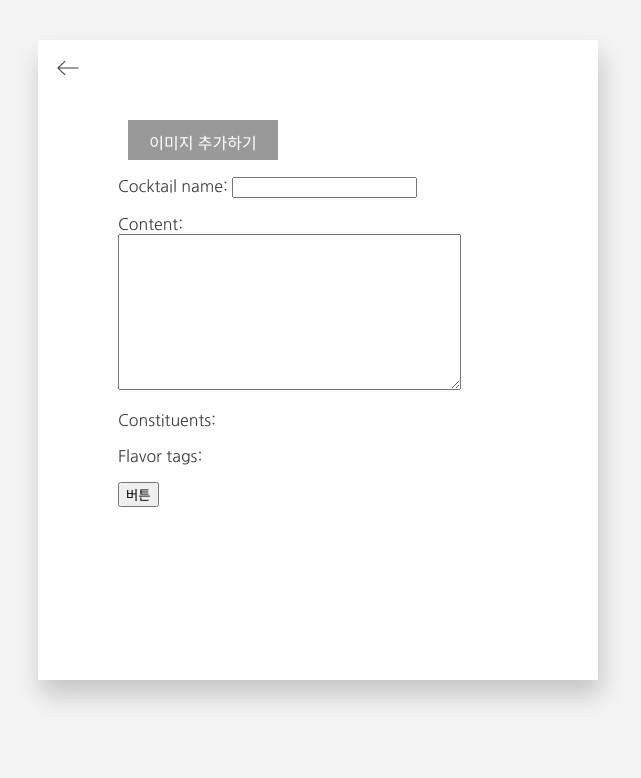
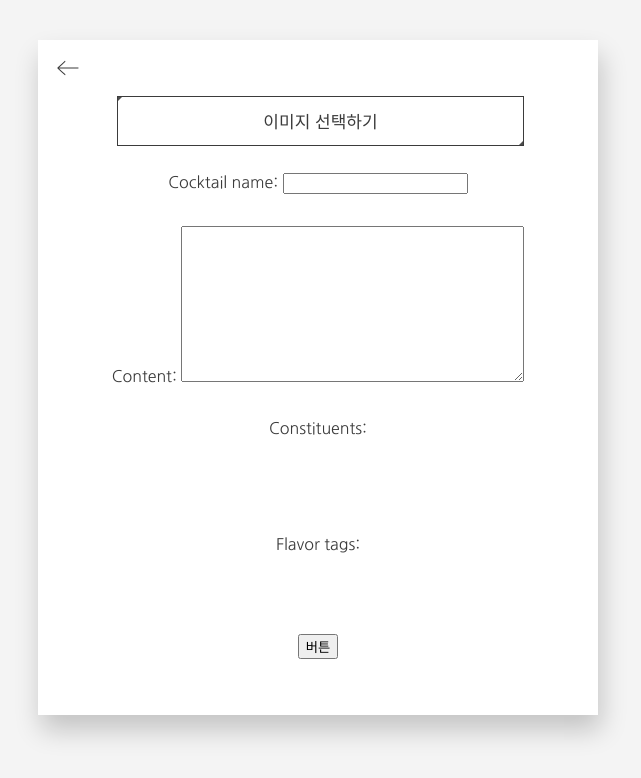
Before and after one commit to clomia/Aribi, a Django app: page /postings/create in a window 1280 px wide. Shown: the top 778 px of the page, without its empty margins (322-963 px from the left). Run offline with Django 3.2, Linux system fonts and the light colour scheme; data that the repository does not hold is empty.

Commit message:
FrontEnd 이미지 선택 Section 완성

```diff
--- a/static/css/page/posting-create/core.css
+++ b/static/css/page/posting-create/core.css
@@ -8,17 +8,22 @@ body{
 
 .box{
     width: 70vmin;
-    height: 80vmin;
     margin-top: 40px;
     display: flex;
     flex-direction: column;
     align-items: center;
     /* border-radius: 20vmin; */
-    padding: 10vmin;
+    padding: 7vmin;
     box-shadow: inset 3px -15px 25px rgba(255, 255, 255, 0.8), 3px 15px 25px rgba(0, 0, 0, 0.2);
     color: #3b3b3b;
     background-color: white;
     position: relative;
+}
+
+.box form{
+    display: flex;
+    flex-direction: column;
+    align-items: center;
 }
 
 .box__go-to-back{
--- a/static/css/page/posting-create/file-input.css
+++ b/static/css/page/posting-create/file-input.css
@@ -1,25 +1,51 @@
+.img-box-wrap{
+    width: 100%;
+    display: flex;
+    justify-content: center;
+}
+
 .img-box{
     display: flex;
     flex-wrap: wrap;
+    width: 100%;
+    align-content: center;
+    justify-content: center;
 }
 
-.img-box__add-btn {
-    display: inline-block;
-    padding: 10px 20px;
-    color: #fff;
-    vertical-align: middle;
-    background-color: #999999;
-    cursor: pointer;
-    height: 40px;
-    width: 150px;
-    margin-left: 10px;
-    text-align: center;
+.img-box__mixin{
+    width: 130px;
+    height: 160px;
+    display: flex;
+    flex-direction: column;
+    align-items: center;
+    justify-content: start;
+    margin-bottom: 10px;
 }
 
-.img-box__mixin__delete-btn{
-    width: 40px;
-    height: 40px;
-    background-color: violet;
+.img-box__mixin__delete-btn,
+.img-box__add-btn{
+    width: 120px;
+    height: 35px;
+    text-align: center;
+    margin-top: 5px;
+    border: 1px solid #3b3b3b;
+    fill: #3b3b3b;
+    opacity: 0.7;
+    display: flex;
+    align-items: center;
+    justify-content: center;
+}
+
+.img-box__add-btn{
+    margin-left: 5px;
+    margin-top: 0;
+    color: #3b3b3b;
+    opacity: 1;
+}
+
+.img-box__mixin__delete-btn:hover,
+.img-box__add-btn:hover {
+    cursor: pointer;
 }
 
 .img-box__mixin__img{
@@ -29,3 +55,9 @@
     object-fit: cover;
     overflow: hidden;
 }
+
+.sexy-btn{
+    width: 100%;
+    height: 50px;
+    font-size: 17px;
+}
--- a/static/css/posting-create-page.css
+++ b/static/css/posting-create-page.css
@@ -1,2 +1,3 @@
 @import "base.css";
+@import "partials/sexy-btn/core.css";
 @import "page/posting-create/core.css";
--- a/static/js/posting-create/1-img-input.js
+++ b/static/js/posting-create/1-img-input.js
@@ -1,3 +1,37 @@
+//svg위치: templates/svg/eraser_icon.html
+const eraserIconSvg = `
+<svg version="1.1" id="Layer_1" xmlns="http://www.w3.org/2000/svg" xmlns:xlink="http://www.w3.org/1999/xlink" x="0px"
+    y="0px" width="25px" height="25px" viewBox="0 0 600 600" xml:space="preserve">
+    <path d="M381.327,513.584c1.335,0,2.67,0.001,4.005,0
+	c63.344-0.028,126.687-0.061,190.03-0.071c2.252,0,4.504,0.276,6.758,0.345c7.356,0.225,13.859,10.212,12.7,16.691
+	c-0.49,2.75,0.214,5.084,0.037,7.526c-0.158,2.231-1.546,4.631-3.008,6.467c-3.919,4.925-9.525,7.11-15.557,7.168
+	c-31.334,0.291-62.671,0.364-94.007,0.416c-36.627,0.059-73.254,0.018-109.88,0.018s-73.254,0.001-109.88-0.004
+	c-28.348-0.006-56.696-0.042-85.044-0.022c-11.063,0.006-21.971-0.702-31.989-6.099c-1.089-0.587-2.131-1.284-3.12-2.03
+	c-17.749-13.412-32.659-29.851-48.348-45.45c-22.047-21.924-43.97-43.971-65.974-65.936c-1.496-1.493-3.133-2.893-4.876-4.081
+	c-4.568-3.122-7.199-7.75-9.993-12.292c-7.639-12.414-9.319-26.085-7.421-40.091c1.277-9.423,4.871-18.264,11.814-25.288
+	c30.984-31.345,61.907-62.747,92.967-94.017c22.275-22.425,44.754-44.648,67.103-67.001
+	c39.376-39.382,78.719-78.796,118.082-118.192c4.965-4.969,9.581-10.381,15.036-14.742c8.951-7.157,17.002-15.718,29.003-18.4
+	c14.459-3.231,28.019-1.49,41.274,4.969c7.924,3.86,13.351,10.471,19.332,16.415c40.928,40.67,81.718,81.476,122.514,122.276
+	c15.865,15.867,31.67,31.797,47.425,47.772c4.937,5.006,10.541,9.693,14.168,15.559c3.723,6.018,6.72,13.127,7.633,20.073
+	c1.091,8.289,0.588,17.095-0.991,25.338c-1.647,8.61-5.556,16.851-11.893,23.269c-10.371,10.505-21.208,20.546-31.652,30.978
+	c-54.808,54.743-109.556,109.546-164.314,164.341c-0.912,0.914-1.674,1.98-2.506,2.977
+	C380.945,512.839,381.137,513.21,381.327,513.584z M353.085,75.309c-1.759,0.534-4.686,0.815-6.882,2.233
+	c-3.296,2.129-6.258,4.875-9.053,7.667c-40.886,40.831-81.721,81.711-122.564,122.583c-4.866,4.87-4.893,6.604-0.029,11.467
+	c65.073,65.066,130.153,130.126,195.242,195.174c6.242,6.239,7.335,6.185,13.65-0.13c38.671-38.661,77.351-77.313,115.993-115.998
+	c4.231-4.237,8.535-8.448,12.317-13.07c5.622-6.87,2.703-20.655-4.918-25.291c-1.899-1.155-3.718-2.553-5.288-4.123
+	c-46.03-45.979-92.027-91.992-138.025-138.006c-12.051-12.055-24.336-23.89-35.986-36.319
+	C363.595,77.284,359.255,75.936,353.085,75.309z M42.846,385.376c0.331,1.705,0.597,3.425,1.006,5.11
+	c1.379,5.687,6.183,9.017,9.86,12.744c31.348,31.786,63.05,63.224,94.631,94.781c1.683,1.682,3.044,3.724,4.87,5.212
+	c3.849,3.135,7.541,6.896,11.987,8.734c4.073,1.682,9.053,1.557,13.635,1.566c38.376,0.085,76.752-0.009,115.128,0.02
+	c8.48,0.007,16.96,0.423,25.44,0.351c2.24-0.02,4.952-0.562,6.607-1.901c3.336-2.701,6.039-6.17,9.1-9.227
+	c16.23-16.214,32.495-32.396,48.742-48.595c4.266-4.254,4.268-6.328-0.046-10.676c-5.476-5.519-10.993-10.996-16.49-16.493
+	c-37.068-37.061-74.137-74.124-111.206-111.186c-23.412-23.408-46.819-46.818-70.241-70.217c-3.348-3.344-5.679-3.392-8.921-0.154
+	c-32.72,32.686-65.396,65.413-98.158,98.056c-9.403,9.371-18.822,18.748-28.678,27.63C45.665,375.14,43.055,379.413,42.846,385.376z
+	" />
+</svg>
+`
+
+
 const imgBox = document.querySelector(".img-box"),
     addImgBtn = document.querySelector(".img-box__add-btn");
 const imageMaxCount = 10;
@@ -7,12 +41,10 @@ function addImgBtnManage(add = true) {
     const imageMixin = document.querySelectorAll(".img-box__mixin");
     const usedElements = new Array();
     for (let ele of imageMixin) {
-        console.log(ele);
         if (!ele.classList.contains("none")) {
             usedElements.push(ele);
         }
     }
-    console.log(usedElements.length)
     let imageCount = usedElements.length;
     if (add) {
         imageCount += 1
@@ -43,18 +75,22 @@ function makeImgInputMixin(count) {
 
     image.classList.add("img-box__mixin__img");
     image.classList.add("none");
-    image.width = "120px";
-    image.height = "120px"
+    image.width = 120;
+    image.height = 120;
 
     input.onchange = event => {
         const [file] = input.files
         if (file) {
             addImgBtnManage();
             //----------------------------------
+            addImgBtn.classList.remove('sexy-btn');
+            addImgBtn.innerHTML = "이미지 추가하기";
+
             imgBoxMixin.classList.remove("none");
             image.classList.remove("none");
             image.src = URL.createObjectURL(file);
             deleteBtn = document.createElement("div");
+            deleteBtn.innerHTML = eraserIconSvg;
             deleteBtn.classList.add("img-box__mixin__delete-btn");
             deleteBtn.addEventListener("click", function (event) {
                 imgBoxMixin.remove();
@@ -78,3 +114,24 @@ addImgBtn.addEventListener("click", function (event) {
 
     imageCounter += 1;
 })
+
+
+let observer = new MutationObserver((mutations) => {
+    const imageMixin = document.querySelectorAll(".img-box__mixin");
+    const usedElements = new Array();
+    for (let ele of imageMixin) {
+        if (!ele.classList.contains("none")) {
+            usedElements.push(ele);
+        }
+    }
+    let imageCount = usedElements.length;
+    if (!imageCount) {
+        addImgBtn.classList.add('sexy-btn');
+        addImgBtn.innerHTML = "이미지 선택하기";
+    } else {
+        addImgBtn.classList.remove('sexy-btn');
+        addImgBtn.innerHTML = "이미지 추가하기";
+    }
+})
+
+observer.observe(imgBox, { childList: true });
--- a/templates/page/posting-create/main.html
+++ b/templates/page/posting-create/main.html
@@ -15,8 +15,10 @@
         </div>
         <form method="POST" action="{% url 'postings:create' %}" enctype="multipart/form-data">
             {% csrf_token %}
-            <div class="img-box">
-                <div class="img-box__add-btn">이미지 추가하기</div>
+            <div class="img-box-wrap">
+                <div class="img-box">
+                    <div class="img-box__add-btn sexy-btn">이미지 선택하기</div>
+                </div>
             </div>
             {{ form.as_p }}
             <button>버튼</button>
```
